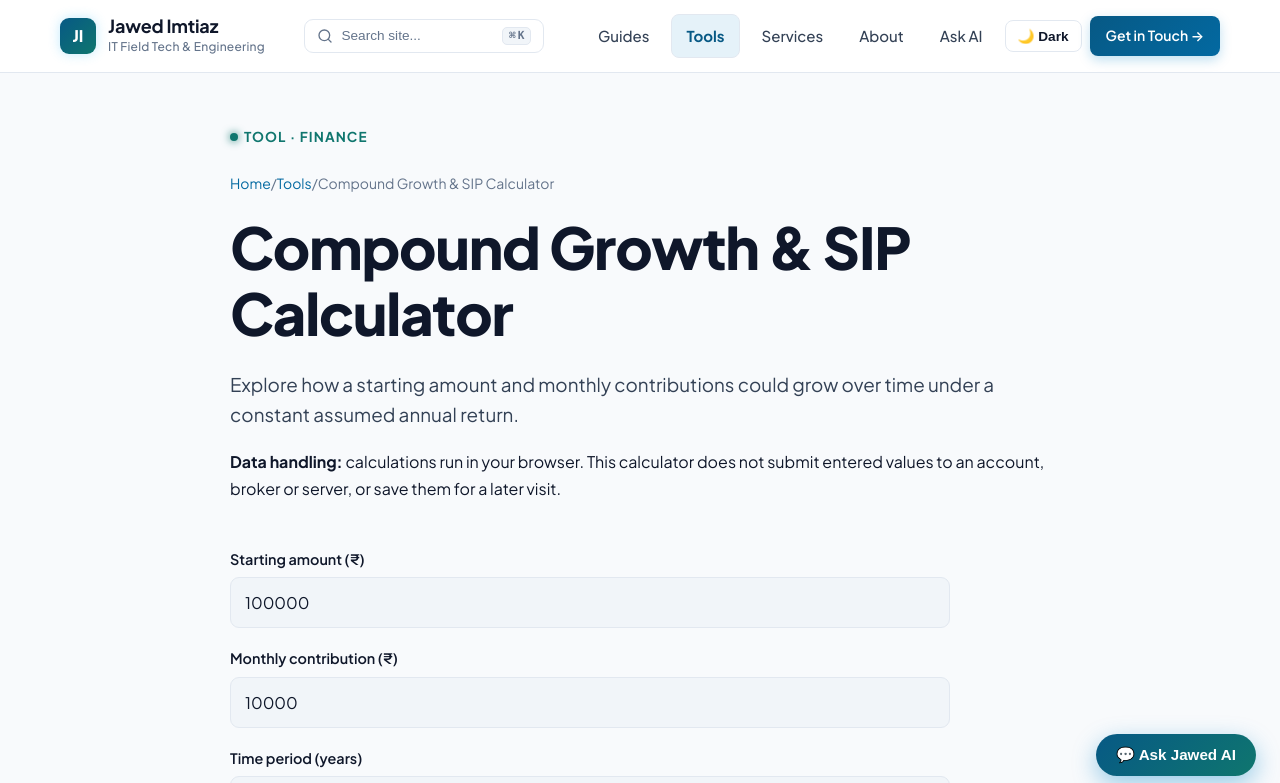
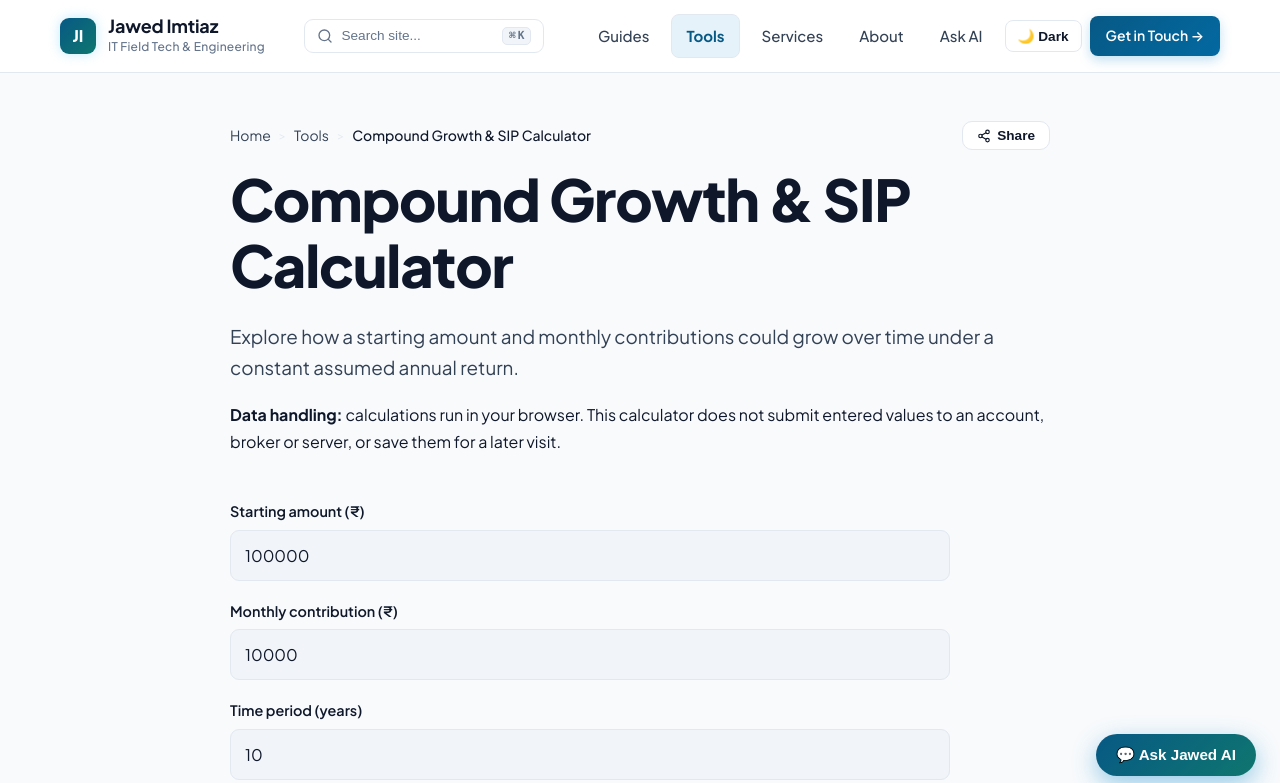
Before and after one commit to jawedimtiaz/jawed-website, a React (Vite) app: page /tools/compound-growth-sip-calculator in a window 1280 px wide. Shown: the top 783 px of the page. Built offline with nearby package versions, Linux system fonts and the light colour scheme.

Commit message:
feat(tools): add share functionality to tool pages
Integrated the ShareButton component across main tool pages and updated breadcrumb navigation for a consistent UI experience.

```diff
--- a/src/tools/AiPromptBuilder.tsx
+++ b/src/tools/AiPromptBuilder.tsx
@@ -1,5 +1,7 @@
 import React, { useState } from 'react';
 import { Link } from 'react-router-dom';
+import { Breadcrumb } from '../components/Breadcrumb';
+import { ShareButton } from '../components/ShareButton';
 
 export const AiPromptBuilder: React.FC = () => {
   const [role, setRole] = useState('IT Support Specialist');
--- a/src/tools/CompoundGrowthCalculator.tsx
+++ b/src/tools/CompoundGrowthCalculator.tsx
@@ -1,5 +1,7 @@
 import React, { useState } from 'react';
 import { Link } from 'react-router-dom';
+import { Breadcrumb } from '../components/Breadcrumb';
+import { ShareButton } from '../components/ShareButton';
 
 export const CompoundGrowthCalculator: React.FC = () => {
   const [initial, setInitial] = useState<number>(100000);
@@ -45,14 +47,20 @@ export const CompoundGrowthCalculator: React.FC = () => {
 
   return (
     <main className="container narrow page">
-      <p className="eyebrow">Tool · Finance</p>
-      <p className="breadcrumbs">
-        <Link to="/">Home</Link>
-        <span aria-hidden="true">/</span>
-        <Link to="/tools/">Tools</Link>
-        <span aria-hidden="true">/</span>
-        <span aria-current="page">Compound Growth &amp; SIP Calculator</span>
-      </p>
+      <div style={{ display: 'flex', justifyContent: 'space-between', alignItems: 'center', flexWrap: 'wrap', gap: '12px', marginBottom: '16px' }}>
+        <Breadcrumb
+          items={[
+            { label: 'Home', href: '/' },
+            { label: 'Tools', href: '/tools' },
+            { label: 'Compound Growth & SIP Calculator' },
+          ]}
+          style={{ marginBottom: 0 }}
+        />
+        <ShareButton
+          title="Compound Growth & SIP Calculator"
+          text="Simulate monthly SIP investments with compound growth and inflation adjustments."
+        />
+      </div>
       <h1>Compound Growth &amp; SIP Calculator</h1>
       <p className="lead">
         Explore how a starting amount and monthly contributions could grow over time under a constant assumed annual return.
--- a/src/tools/FinancePlanningWorkspace.tsx
+++ b/src/tools/FinancePlanningWorkspace.tsx
@@ -1,5 +1,7 @@
 import React, { useState } from 'react';
 import { Link } from 'react-router-dom';
+import { Breadcrumb } from '../components/Breadcrumb';
+import { ShareButton } from '../components/ShareButton';
 
 export const FinancePlanningWorkspace: React.FC = () => {
   const [activeTab, setActiveTab] = useState<'snapshot' | 'goals' | 'retirement' | 'review'>('snapshot');
@@ -100,13 +102,20 @@ export const FinancePlanningWorkspace: React.FC = () => {
   return (
     <main className="workspace">
       <div className="hero">
-        <p className="breadcrumbs">
-          <Link to="/">Home</Link>
-          <span aria-hidden="true">/</span>
-          <Link to="/tools/">Tools</Link>
-          <span aria-hidden="true">/</span>
-          <span aria-current="page">Finance Planning Workspace</span>
-        </p>
+        <div style={{ display: 'flex', justifyContent: 'space-between', alignItems: 'center', flexWrap: 'wrap', gap: '12px', marginBottom: '16px' }}>
+          <Breadcrumb
+            items={[
+              { label: 'Home', href: '/' },
+              { label: 'Tools', href: '/tools' },
+              { label: 'Finance Planning Workspace' },
+            ]}
+            style={{ marginBottom: 0 }}
+          />
+          <ShareButton
+            title="Finance Planning Workspace"
+            text="Integrated multi-tab planner for cash flow, goals, and retirement readiness."
+          />
+        </div>
         <p className="eyebrow">Finance · Interactive Workspace</p>
         <h1>Finance Planning Workspace</h1>
         <p className="lead">
--- a/src/tools/InflationGoalCalculator.tsx
+++ b/src/tools/InflationGoalCalculator.tsx
@@ -1,5 +1,7 @@
 import React, { useState } from 'react';
 import { Link } from 'react-router-dom';
+import { Breadcrumb } from '../components/Breadcrumb';
+import { ShareButton } from '../components/ShareButton';
 
 export const InflationGoalCalculator: React.FC = () => {
   const [cost, setCost] = useState<number>(1000000);
@@ -28,14 +30,20 @@ export const InflationGoalCalculator: React.FC = () => {
 
   return (
     <main className="container narrow page">
-      <p className="eyebrow">Tool · Finance</p>
-      <p className="breadcrumbs">
-        <Link to="/">Home</Link>
-        <span aria-hidden="true">/</span>
-        <Link to="/tools/">Tools</Link>
-        <span aria-hidden="true">/</span>
-        <span aria-current="page">Inflation &amp; Goal Planning Calculator</span>
-      </p>
+      <div style={{ display: 'flex', justifyContent: 'space-between', alignItems: 'center', flexWrap: 'wrap', gap: '12px', marginBottom: '16px' }}>
+        <Breadcrumb
+          items={[
+            { label: 'Home', href: '/' },
+            { label: 'Tools', href: '/tools' },
+            { label: 'Inflation & Goal Planning Calculator' },
+          ]}
+          style={{ marginBottom: 0 }}
+        />
+        <ShareButton
+          title="Inflation & Goal Planning Calculator"
+          text="Calculate the true future cost of long-term milestones adjusted for inflation."
+        />
+      </div>
       <h1>Inflation &amp; Goal Planning Calculator</h1>
       <p className="lead">
         Explore how the future cost of a goal can change when today's price is adjusted for an assumed inflation rate.
--- a/src/tools/Ipv4SubnetCalculator.tsx
+++ b/src/tools/Ipv4SubnetCalculator.tsx
@@ -1,6 +1,7 @@
 import React, { useState, useMemo } from 'react';
 import { Link } from 'react-router-dom';
 import { Breadcrumb } from '../components/Breadcrumb';
+import { ShareButton } from '../components/ShareButton';
 import { AdUnitPlaceholder } from '../components/AdUnitPlaceholder';
 
 interface SubnetOption {
@@ -158,13 +159,20 @@ export const Ipv4SubnetCalculator: React.FC = () => {
   return (
     <main className="container page">
 
+      <div style={{ display: 'flex', justifyContent: 'space-between', alignItems: 'center', flexWrap: 'wrap', gap: '12px', marginBottom: '16px' }}>
         <Breadcrumb
           items={[
             { label: 'Home', href: '/' },
             { label: 'Tools', href: '/tools' },
             { label: 'IPv4 Subnet & CIDR Calculator' },
           ]}
+          style={{ marginBottom: 0 }}
         />
+        <ShareButton
+          title="IPv4 Subnet & CIDR Calculator"
+          text="Calculate IPv4 network boundaries, usable host ranges, broadcast addresses, wildcard masks, and 32-bit binary notation."
+        />
+      </div>
 
       {/* Top Leaderboard Ad Unit */}
       <AdUnitPlaceholder slotType="top-leaderboard" />
--- a/src/tools/PersonalFinanceSnapshot.tsx
+++ b/src/tools/PersonalFinanceSnapshot.tsx
@@ -1,5 +1,7 @@
 import React, { useState } from 'react';
 import { Link } from 'react-router-dom';
+import { Breadcrumb } from '../components/Breadcrumb';
+import { ShareButton } from '../components/ShareButton';
 
 export const PersonalFinanceSnapshot: React.FC = () => {
   const [income, setIncome] = useState(100000);
@@ -60,14 +62,20 @@ export const PersonalFinanceSnapshot: React.FC = () => {
 
   return (
     <main className="container narrow page">
-      <p className="eyebrow">Tool · Finance</p>
-      <p className="breadcrumbs">
-        <Link to="/">Home</Link>
-        <span aria-hidden="true">/</span>
-        <Link to="/tools/">Tools</Link>
-        <span aria-hidden="true">/</span>
-        <span aria-current="page">Personal Finance Snapshot</span>
-      </p>
+      <div style={{ display: 'flex', justifyContent: 'space-between', alignItems: 'center', flexWrap: 'wrap', gap: '12px', marginBottom: '16px' }}>
+        <Breadcrumb
+          items={[
+            { label: 'Home', href: '/' },
+            { label: 'Tools', href: '/tools' },
+            { label: 'Personal Finance Snapshot' },
+          ]}
+          style={{ marginBottom: 0 }}
+        />
+        <ShareButton
+          title="Personal Finance Snapshot"
+          text="Assess emergency reserves, savings ratios, debt load, and asset distribution in one view."
+        />
+      </div>
       <h1>Personal Finance Snapshot</h1>
       <p className="lead">
         Bring three everyday money concepts together: monthly cash flow, an emergency reserve and net worth. Everything is calculated in your browser from the numbers you enter.
--- a/src/tools/RetirementPlanningCalculator.tsx
+++ b/src/tools/RetirementPlanningCalculator.tsx
@@ -1,5 +1,7 @@
 import React, { useState } from 'react';
 import { Link } from 'react-router-dom';
+import { Breadcrumb } from '../components/Breadcrumb';
+import { ShareButton } from '../components/ShareButton';
 
 export const RetirementPlanningCalculator: React.FC = () => {
   const [age, setAge] = useState<number>(45);
@@ -71,14 +73,20 @@ export const RetirementPlanningCalculator: React.FC = () => {
 
   return (
     <main className="container narrow page">
-      <p className="eyebrow">Tool · Finance</p>
-      <p className="breadcrumbs">
-        <Link to="/">Home</Link>
-        <span aria-hidden="true">/</span>
-        <Link to="/tools/">Tools</Link>
-        <span aria-hidden="true">/</span>
-        <span aria-current="page">Retirement Planning Calculator</span>
-      </p>
+      <div style={{ display: 'flex', justifyContent: 'space-between', alignItems: 'center', flexWrap: 'wrap', gap: '12px', marginBottom: '16px' }}>
+        <Breadcrumb
+          items={[
+            { label: 'Home', href: '/' },
+            { label: 'Tools', href: '/tools' },
+            { label: 'Retirement Planning Calculator' },
+          ]}
+          style={{ marginBottom: 0 }}
+        />
+        <ShareButton
+          title="Retirement Planning Calculator"
+          text="Determine required retirement corpus and ongoing contributions needed to retire comfortably."
+        />
+      </div>
       <h1>Retirement Planning Calculator</h1>
       <p className="lead">
         Explore a hypothetical retirement corpus requirement and projected corpus using spending, inflation, time and return assumptions.
--- a/src/tools/ServiceDeskNoteFormatter.tsx
+++ b/src/tools/ServiceDeskNoteFormatter.tsx
@@ -1,6 +1,7 @@
 import React, { useState } from 'react';
 import { Link } from 'react-router-dom';
 import { Breadcrumb } from '../components/Breadcrumb';
+import { ShareButton } from '../components/ShareButton';
 
 export const ServiceDeskNoteFormatter: React.FC = () => {
   const [ticketId, setTicketId] = useState('INC-84920');
@@ -41,13 +42,20 @@ ${resolutionOrNextStep}
   return (
     <div className="page">
       <div className="container">
+        <div style={{ display: 'flex', justifyContent: 'space-between', alignItems: 'center', flexWrap: 'wrap', gap: '12px', marginBottom: '16px' }}>
           <Breadcrumb
             items={[
               { label: 'Home', href: '/' },
               { label: 'Tools', href: '/tools' },
               { label: 'Service Desk Note Formatter' },
             ]}
+            style={{ marginBottom: 0 }}
           />
+          <ShareButton
+            title="Service Desk Note Formatter"
+            text="Convert scattered notes into clean, audit-ready ITSM ticket updates."
+          />
+        </div>
 
         <header className="page-header">
           <h1 className="page-title">Service Desk Note Formatter</h1>
--- a/src/tools/TicketToKbDraft.tsx
+++ b/src/tools/TicketToKbDraft.tsx
@@ -1,5 +1,7 @@
 import React, { useState } from 'react';
 import { Link } from 'react-router-dom';
+import { Breadcrumb } from '../components/Breadcrumb';
+import { ShareButton } from '../components/ShareButton';
 
 export const TicketToKbDraft: React.FC = () => {
   const [kbTitle, setKbTitle] = useState('Resolving Teams Camera Initialization Failure on macOS Sonoma');
@@ -45,9 +47,20 @@ ${resolutionSteps}
   return (
     <div className="page">
       <div className="container">
-        <nav className="breadcrumbs" aria-label="Breadcrumb">
-          <Link to="/">Home</Link> &gt; <Link to="/tools">Tools</Link> &gt; <span>Ticket to Knowledge Base Draft</span>
-        </nav>
+        <div style={{ display: 'flex', justifyContent: 'space-between', alignItems: 'center', flexWrap: 'wrap', gap: '12px', marginBottom: '16px' }}>
+          <Breadcrumb
+            items={[
+              { label: 'Home', href: '/' },
+              { label: 'Tools', href: '/tools' },
+              { label: 'Ticket to Knowledge Base Draft' },
+            ]}
+            style={{ marginBottom: 0 }}
+          />
+          <ShareButton
+            title="Ticket to Knowledge Base Draft"
+            text="Transform resolved IT tickets into searchable knowledge base articles and SOPs."
+          />
+        </div>
 
         <header className="page-header">
           <h1 className="page-title">Ticket to Knowledge Base Draft</h1>
```
Also changed, not shown: src/pages/ToolsPage.tsx (+18 -1 lines), src/tools/ItTroubleshootingAssistant.tsx (+8 -0 lines), src/tools/ServerRackPowerBtuCalculator.tsx (+8 -0 lines). Lines whose indentation alone changed are shown as unchanged.
